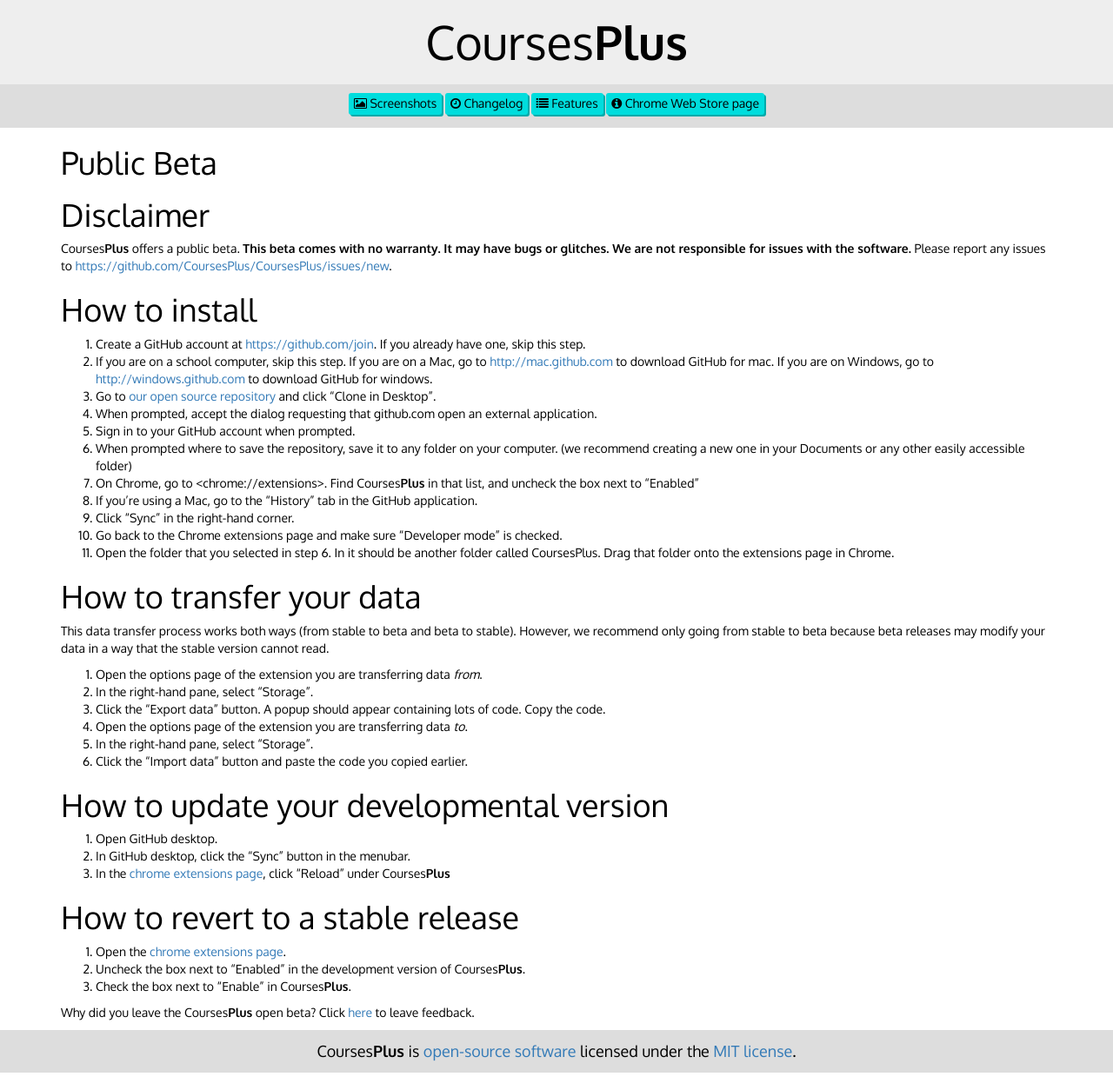
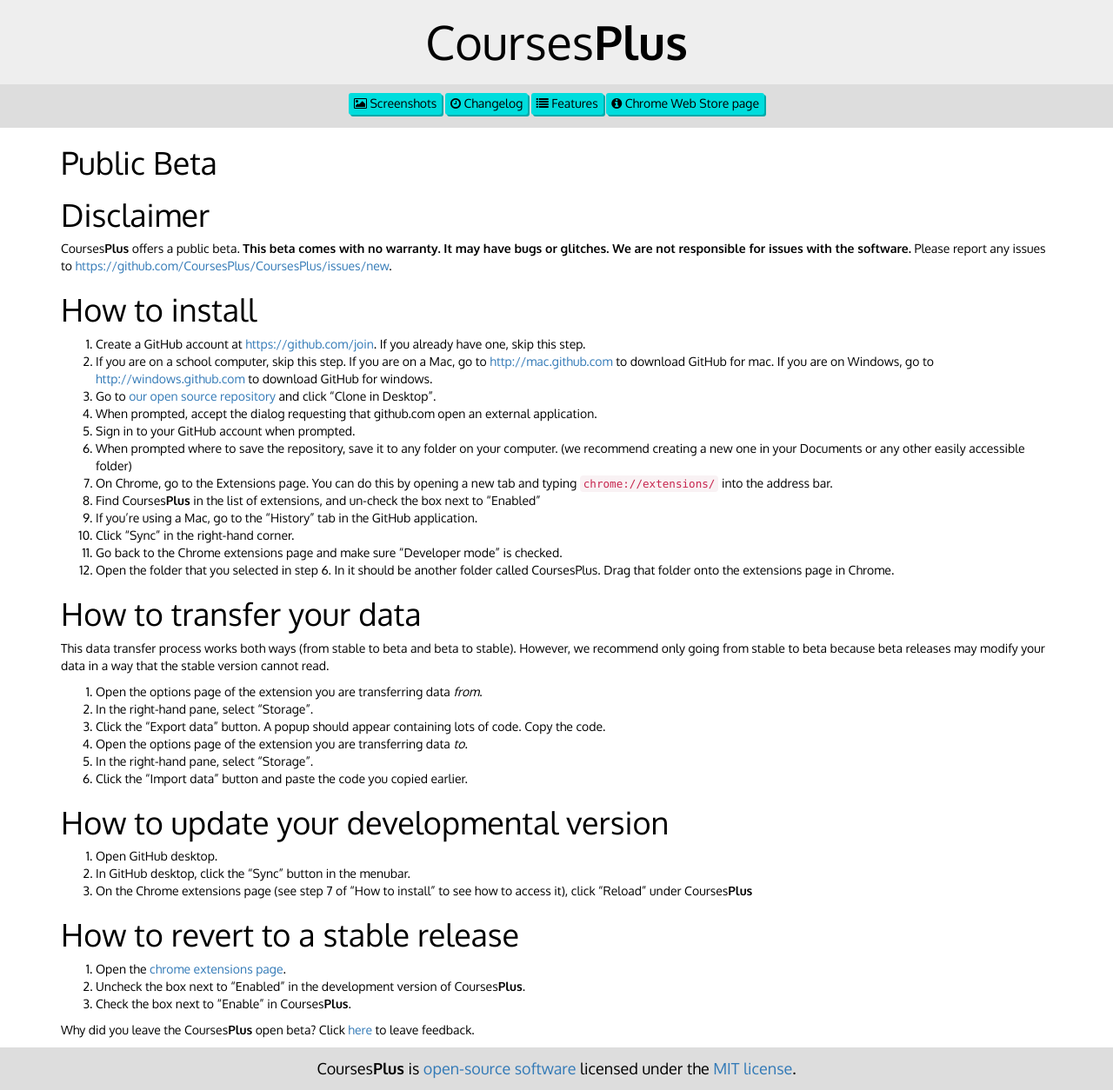
Before and after one commit to CoursesPlus/coursesplus.github.io, a Jekyll site: the page built from beta/index.md, in a window 1280 px wide. Shown: the whole page at 87% size. Built offline with Jekyll 4.4.1, drawn with Linux system fonts in a browser that asks for light colours.

Commit message:
Chrome blocks direct links to chrome URLs

```diff
--- a/beta/index.md
+++ b/beta/index.md
@@ -15,11 +15,12 @@
 4. When prompted, accept the dialog requesting that github.com open an external application.
 5. Sign in to your GitHub account when prompted.
 6. When prompted where to save the repository, save it to any folder on your computer. (we recommend creating a new one in your Documents or any other easily accessible folder)
-7. On Chrome, go to <chrome://extensions>. Find Courses**Plus** in that list, and uncheck the box next to "Enabled"
-8. If you're using a Mac, go to the "History" tab in the GitHub application.
-9. Click "Sync" in the right-hand corner.
-10. Go back to the Chrome extensions page and make sure "Developer mode" is checked.
-11. Open the folder that you selected in step 6. In it should be another folder called CoursesPlus. Drag that folder onto the extensions page in Chrome.
+7. On Chrome, go to the Extensions page. You can do this by opening a new tab and typing `chrome://extensions/` into the address bar.
+8. Find Courses**Plus** in the list of extensions, and un-check the box next to "Enabled"
+9. If you're using a Mac, go to the "History" tab in the GitHub application.
+10. Click "Sync" in the right-hand corner.
+11. Go back to the Chrome extensions page and make sure "Developer mode" is checked.
+12. Open the folder that you selected in step 6. In it should be another folder called CoursesPlus. Drag that folder onto the extensions page in Chrome.
 
 #How to transfer your data
 This data transfer process works both ways (from stable to beta and beta to stable). However, we recommend only going from stable to beta because beta releases may modify your data in a way that the stable version cannot read.
@@ -33,7 +34,7 @@
 #How to update your developmental version
 1. Open GitHub desktop.
 2. In GitHub desktop, click the "Sync" button in the menubar.
-3. In the [chrome extensions page](chrome://extensions), click "Reload" under Courses**Plus**
+3. On the Chrome extensions page (see step 7 of "How to install" to see how to access it), click "Reload" under Courses**Plus**
 
 #How to revert to a stable release
 1. Open the [chrome extensions page](chrome://extensions).
```
